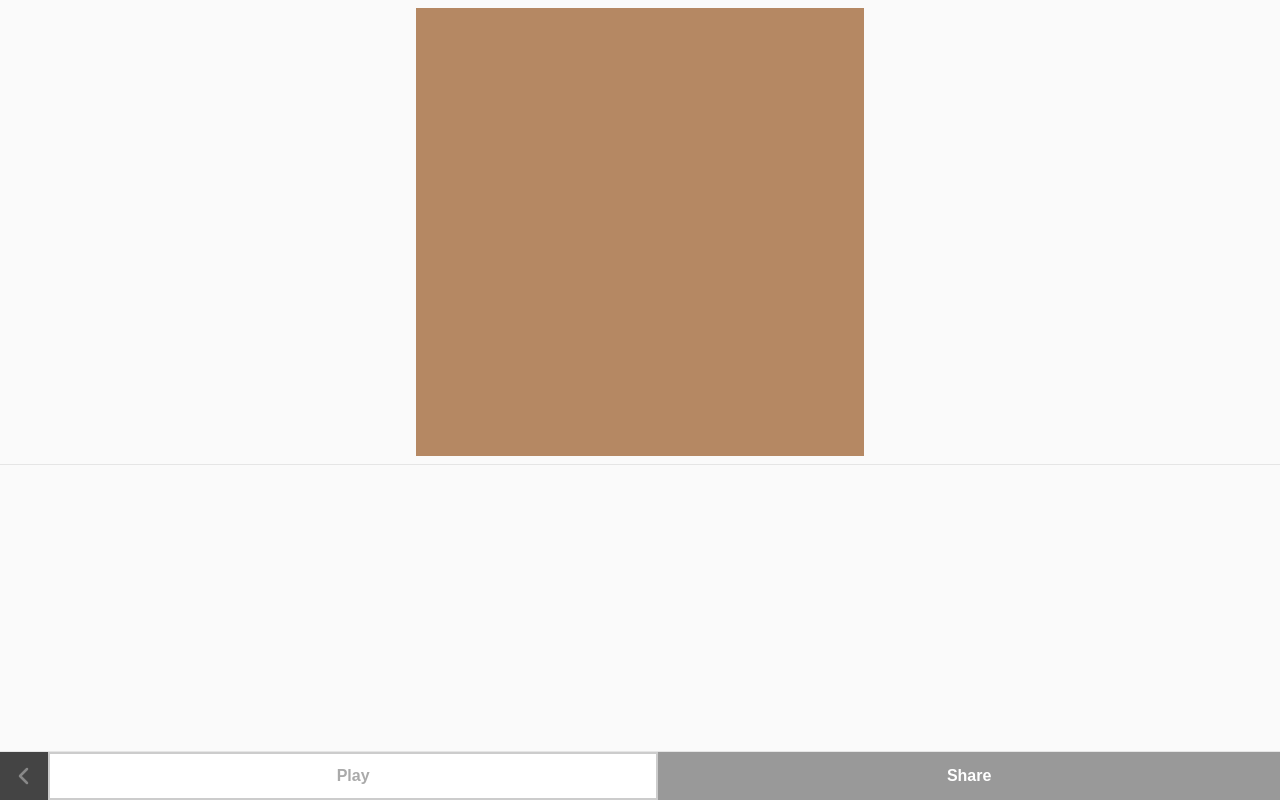
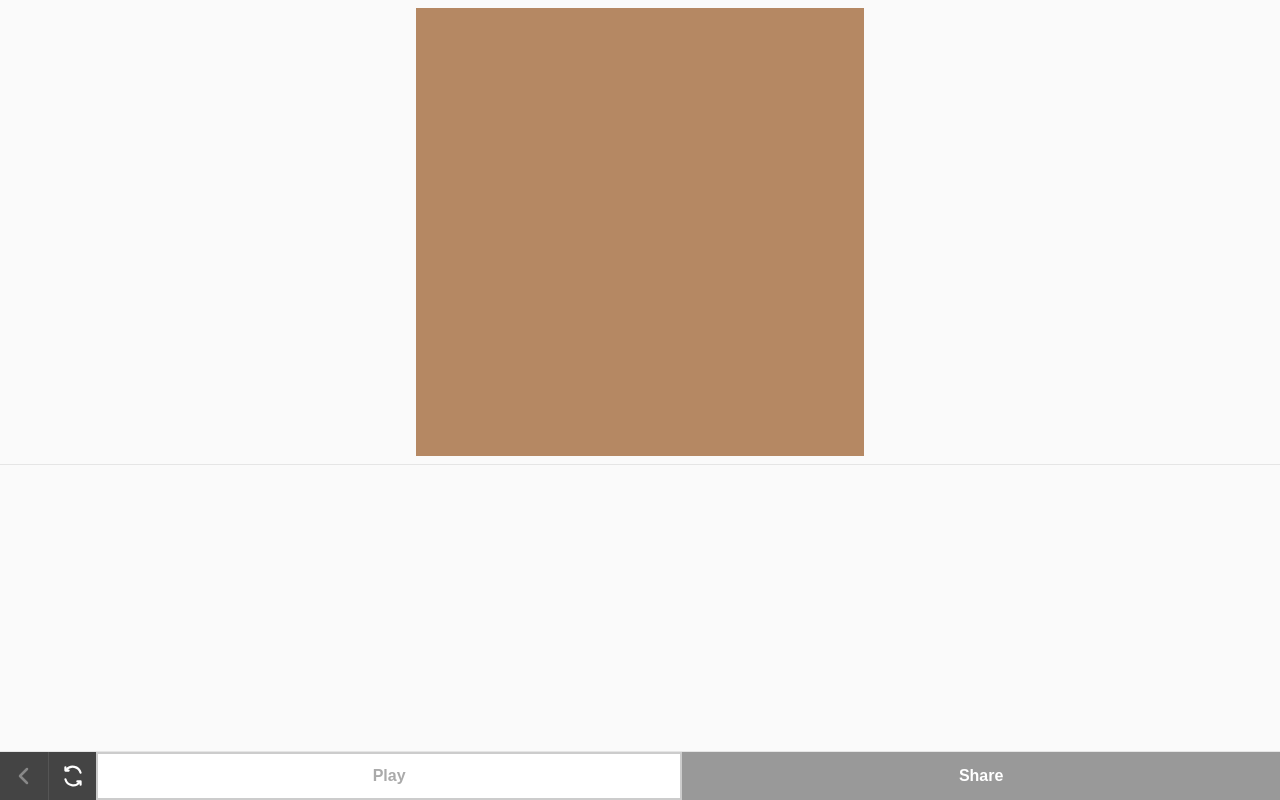
Before and after one commit to xavierdpt/chessmsg, a plain HTML site: page index.html in a window 1280 px wide. Drawn offline with nearby package versions, Linux system fonts and the light colour scheme.

Commit message:
Add board orientation lock button (auto / white / black)
Co-Authored-By: Claude Opus 5.5 <noreply@anthropic.com>

```diff
--- a/index.html
+++ b/index.html
@@ -218,6 +218,33 @@
     display: block;
   }
   #back[disabled] { color: #888; cursor: default; }
+  #orient {
+    flex: 0 0 auto;
+    width: 48px;
+    height: 48px;
+    display: inline-flex;
+    align-items: center;
+    justify-content: center;
+    padding: 0;
+    border: none; border-radius: 0;
+    border-left: 1px solid #555;
+    background: #444; color: #fff;
+    cursor: pointer;
+    -webkit-tap-highlight-color: transparent;
+  }
+  #orient svg {
+    width: 26px;
+    height: 26px;
+    display: none;
+    fill: none;
+    stroke: currentColor;
+    stroke-width: 2;
+    stroke-linecap: round;
+    stroke-linejoin: round;
+  }
+  #orient[data-mode="auto"]  .ic-auto,
+  #orient[data-mode="white"] .ic-white,
+  #orient[data-mode="black"] .ic-black { display: block; }
   #play {
     flex: 1 1 auto;
     min-width: 0;
@@ -254,6 +281,23 @@
       <path d="M15 5l-7 7 7 7"/>
     </svg>
   </button>
+  <button id="orient" type="button" data-mode="auto"
+          aria-label="Board: side to move at bottom" title="Board: side to move at bottom">
+    <svg class="ic-auto" viewBox="0 0 24 24" aria-hidden="true" focusable="false">
+      <path d="M19 9a7.5 7.5 0 0 0-13.2-2.6"/>
+      <path d="M5 4v3h3"/>
+      <path d="M5 15a7.5 7.5 0 0 0 13.2 2.6"/>
+      <path d="M19 20v-3h-3"/>
+    </svg>
+    <svg class="ic-white" viewBox="0 0 24 24" aria-hidden="true" focusable="false">
+      <rect x="4" y="4" width="16" height="16"/>
+      <rect x="4" y="12" width="16" height="8" fill="currentColor"/>
+    </svg>
+    <svg class="ic-black" viewBox="0 0 24 24" aria-hidden="true" focusable="false">
+      <rect x="4" y="4" width="16" height="16"/>
+      <rect x="4" y="4" width="16" height="8" fill="currentColor"/>
+    </svg>
+  </button>
   <button id="play" type="button" disabled>Play</button>
   <button id="share" disabled>Share</button>
 </div>
--- a/script.js
+++ b/script.js
@@ -82,17 +82,50 @@
   function cellIndex(f, r) {
     const fileIdx = FILES.indexOf(f);
     const rank = Number(r);
-    if (baseChess.turn() === "b") return (rank - 1) * 8 + (7 - fileIdx);
+    if (boardFlipped()) return (rank - 1) * 8 + (7 - fileIdx);
     return (8 - rank) * 8 + fileIdx;
   }
   function idxToSq(i) {
     const fileIdx = i % 8;
     const rowIdx = Math.floor(i / 8);
-    if (baseChess.turn() === "b") return FILES[7 - fileIdx] + (rowIdx + 1);
+    if (boardFlipped()) return FILES[7 - fileIdx] + (rowIdx + 1);
     return FILES[fileIdx] + (8 - rowIdx);
   }
+  const ORIENTATIONS = ["auto", "white", "black"];
+  const ORIENTATION_KEY = "chessmsg.orientation";
+  let orientation = "auto";
+
   function boardFlipped() {
+    if (orientation === "white") return false;
+    if (orientation === "black") return true;
     return baseChess.turn() === "b";
+  }
+
+  function loadOrientation() {
+    try {
+      const v = localStorage.getItem(ORIENTATION_KEY);
+      if (ORIENTATIONS.includes(v)) orientation = v;
+    } catch (_) {}
+  }
+
+  function updateOrientButton() {
+    const btn = $("#orient");
+    if (!btn) return;
+    const label = orientation === "white" ? "Board: White at bottom"
+                : orientation === "black" ? "Board: Black at bottom"
+                : "Board: side to move at bottom";
+    btn.setAttribute("aria-label", label);
+    btn.setAttribute("title", label);
+    btn.dataset.mode = orientation;
+  }
+
+  function cycleOrientation() {
+    const i = ORIENTATIONS.indexOf(orientation);
+    orientation = ORIENTATIONS[(i + 1) % ORIENTATIONS.length];
+    try { localStorage.setItem(ORIENTATION_KEY, orientation); } catch (_) {}
+    updateOrientButton();
+    loadMoveRows();
+    rerender();
   }
   function sqXY(idx, cellPx) {
     return {
@@ -958,10 +991,13 @@
   }
 
   function init() {
+    loadOrientation();
+    updateOrientButton();
     if (!setPosition(parseInitialSan(), null)) setPosition([], null);
     $("#share").addEventListener("click", doShare);
     $("#play").addEventListener("click", doPlay);
     $("#back").addEventListener("click", doBack);
+    $("#orient").addEventListener("click", cycleOrientation);
     window.addEventListener("resize", function () {
       requestAnimationFrame(function () {
         layoutRowBars();
```
